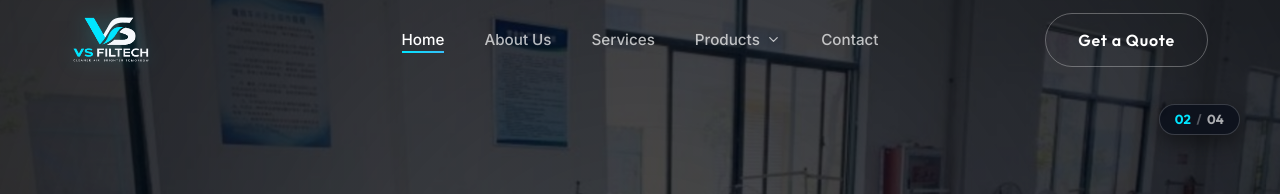
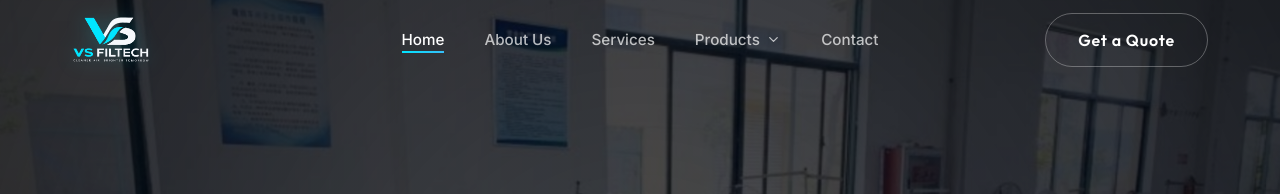
Before and after one commit to ipsitapaikaray2003-ux/vs-filtech, a React (Vite) app: page / in a window 1280 px wide. Shown: the top 194 px of the page. Built offline with nearby package versions, Linux system fonts and the light colour scheme.

Commit message:
fix: remove slide counter number from hero slider

```diff
--- a/src/components/Hero.jsx
+++ b/src/components/Hero.jsx
@@ -149,13 +149,6 @@ const Hero = () => {
         );
       })}
 
-      {/* Slide Counter */}
-      <div className="hero-slide-counter">
-        <span className="counter-current">0{current + 1}</span>
-        <span className="counter-divider">/</span>
-        <span className="counter-total">0{slides.length}</span>
-      </div>
-
       {/* Prev / Next Navigation Arrows */}
       <button
         type="button"
```
